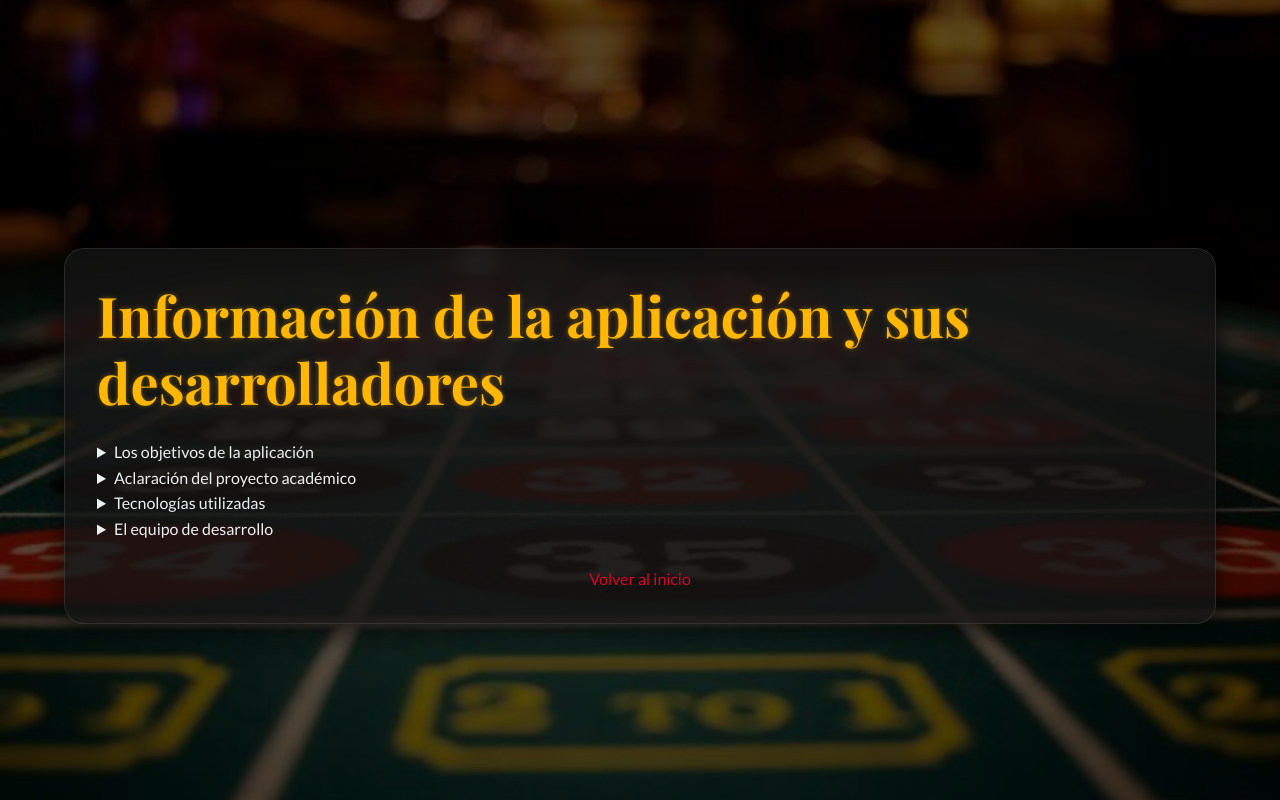
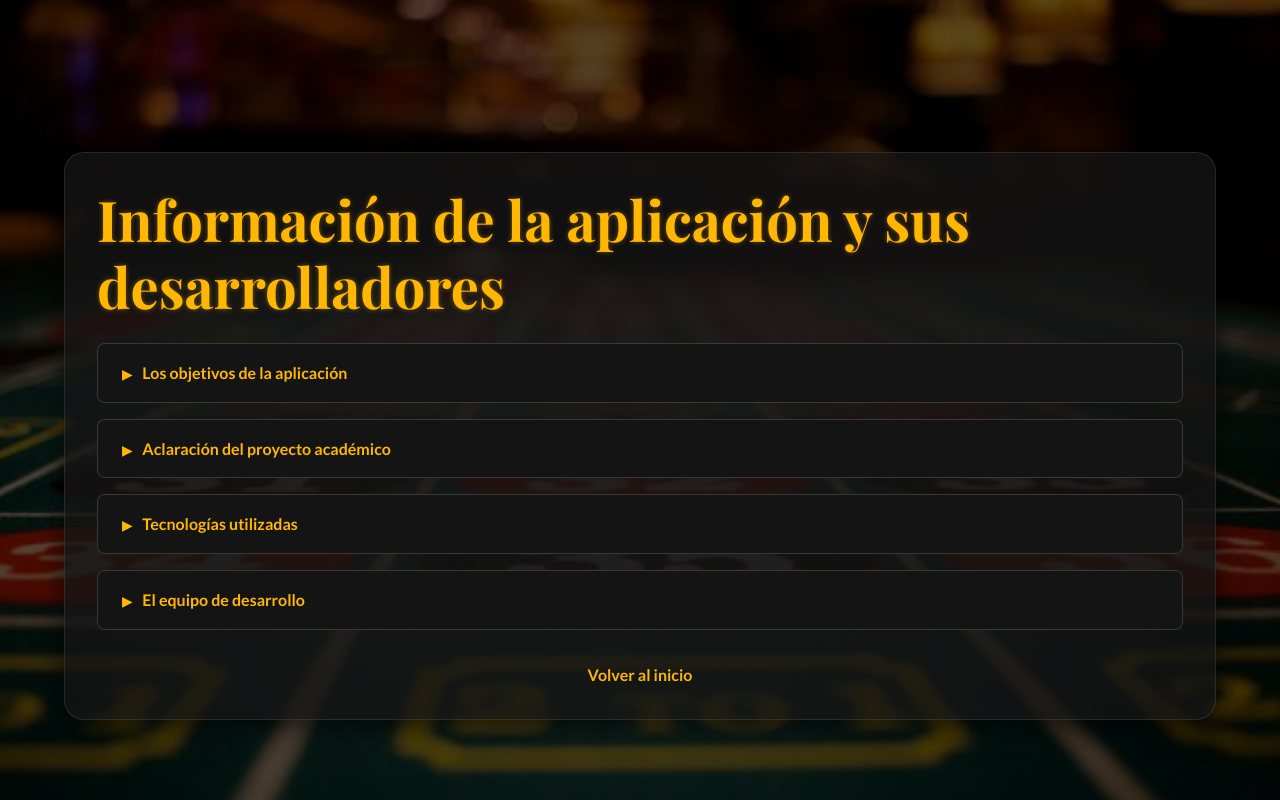
Before and after one commit to skow13/Proyecto-Desarrollo-web-1, a Node server app: page /Info in a window 1280 px wide. Run offline with Node 20, Linux system fonts and the light colour scheme; some libraries are stand-ins or nearby versions.

Commit message:
cambios generales

```diff
--- a/Backend/index.js
+++ b/Backend/index.js
@@ -48,13 +48,13 @@ const Usuario = mongoose.model('Usuario', UsuarioSchema);
 
 const RUEDA = {
 0: { color: 'verde' },
-1: { color: 'rojo' }, 2: { color: 'negro' }, 3: { color: 'rojo' }, 4: { color: 'negro' },
-5: { color: 'rojo' }, 6: { color: 'negro' }, 7: { color: 'rojo' }, 8: { color: 'negro' },
-9: { color: 'rojo' }, 10: { color: 'negro' }, 11: { color: 'negro' }, 12: { color: 'rojo' },
+1: { color: 'negro' }, 2: { color: 'rojo' }, 3: { color: 'negro' }, 4: { color: 'rojo' },
+5: { color: 'negro' }, 6: { color: 'rojo' }, 7: { color: 'negro' }, 8: { color: 'rojo' },
+9: { color: 'negro' }, 10: { color: 'rojo' }, 11: { color: 'negro' }, 12: { color: 'rojo' },
 13: { color: 'negro' }, 14: { color: 'rojo' }, 15: { color: 'negro' }, 16: { color: 'rojo' },
-17: { color: 'negro' }, 18: { color: 'rojo' }, 19: { color: 'rojo' }, 20: { color: 'negro' },
-21: { color: 'rojo' }, 22: { color: 'negro' }, 23: { color: 'rojo' }, 24: { color: 'negro' },
-25: { color: 'rojo' }, 26: { color: 'negro' }, 27: { color: 'rojo' }, 28: { color: 'negro' },
+17: { color: 'negro' }, 18: { color: 'rojo' }, 19: { color: 'negro' }, 20: { color: 'rojo' },
+21: { color: 'negro' }, 22: { color: 'rojo' }, 23: { color: 'negro' }, 24: { color: 'rojo' },
+25: { color: 'negro' }, 26: { color: 'rojo' }, 27: { color: 'negro' }, 28: { color: 'rojo' },
 29: { color: 'negro' }, 30: { color: 'rojo' }, 31: { color: 'negro' }, 32: { color: 'rojo' },
 33: { color: 'negro' }, 34: { color: 'rojo' }, 35: { color: 'negro' }, 36: { color: 'rojo' },
 };
--- a/Public/style.css
+++ b/Public/style.css
@@ -1036,3 +1036,86 @@ ul {
         flex-direction: column;
     }
 }
+
+/* --- INFO ESPECÍFICO (Página de Información <details>) --- */
+
+details {
+  background-color: var(--color-bg-card-light); /* Fondo de la casilla */
+  border: 1px solid rgba(255, 255, 255, 0.1); /* Borde sutil */
+  border-radius: var(--radius-sm);             /* Esquinas redondeadas */
+  margin-bottom: 1rem;                        /* Espacio entre casillas */
+  overflow: hidden;                           /* Para respetar el borde redondeado */
+}
+
+summary {
+  padding: 1rem 1.5rem;
+  font-weight: 700;
+  background-color: var(--color-bg-card); /* Fondo más oscuro para el título */
+  color: var(--color-secondary);          /* Color de acento (amarillo) */
+  cursor: pointer;
+  outline: none;
+  list-style: none; /* Ocultar marcador por defecto */
+  transition: background-color var(--transition-fast);
+}
+
+summary:hover {
+    background-color: #2a2a2a; /* Un hover sutil, un poco más claro */
+}
+
+/* Ocultar el marcador de flecha por defecto */
+summary::-webkit-details-marker {
+  display: none;
+}
+summary::marker {
+  display: none;
+}
+
+/* Añadir marcador personalizado (flechas) */
+summary:before {
+  content: '▶ '; /* Icono cuando está cerrado */
+  margin-right: 0.5rem;
+  font-size: 0.8em;
+  color: var(--color-secondary);
+}
+
+details[open] > summary:before {
+  content: '▼ '; /* Icono cuando está abierto */
+}
+
+/* Estilo para el contenido que se despliega */
+details > p,
+details > div.contenido {
+  padding: 1.5rem;
+  border-top: 1px solid rgba(255, 255, 255, 0.1); /* Separador */
+  margin: 0;
+  color: var(--color-text-muted); /* Usar el color de párrafo global */
+}
+
+/* Estilo para la lista de desarrolladores */
+details ul {
+  margin-top: 1rem;
+  padding-left: 2rem;
+  color: var(--color-text-muted);
+}
+
+details li {
+  margin-bottom: 0.5rem;
+}
+
+/* Para resaltar el "proyecto académico" */
+details p strong em {
+    color: var(--color-text);
+}
+
+/* Asegurar que el link "Volver" se vea bien */
+.tarjeta-pagina-completa .volver {
+    margin-top: 2rem;
+    text-align: center;
+}
+.tarjeta-pagina-completa .volver a {
+    color: var(--color-secondary);
+    font-weight: 700;
+}
+.tarjeta-pagina-completa .volver a:hover {
+    color: var(--color-secondary-dark);
+}
```
